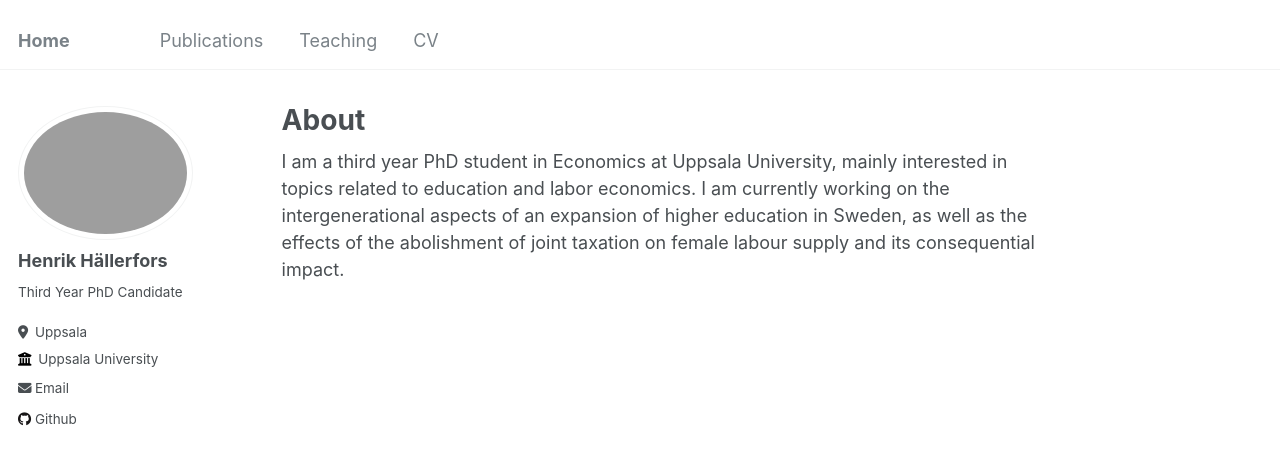
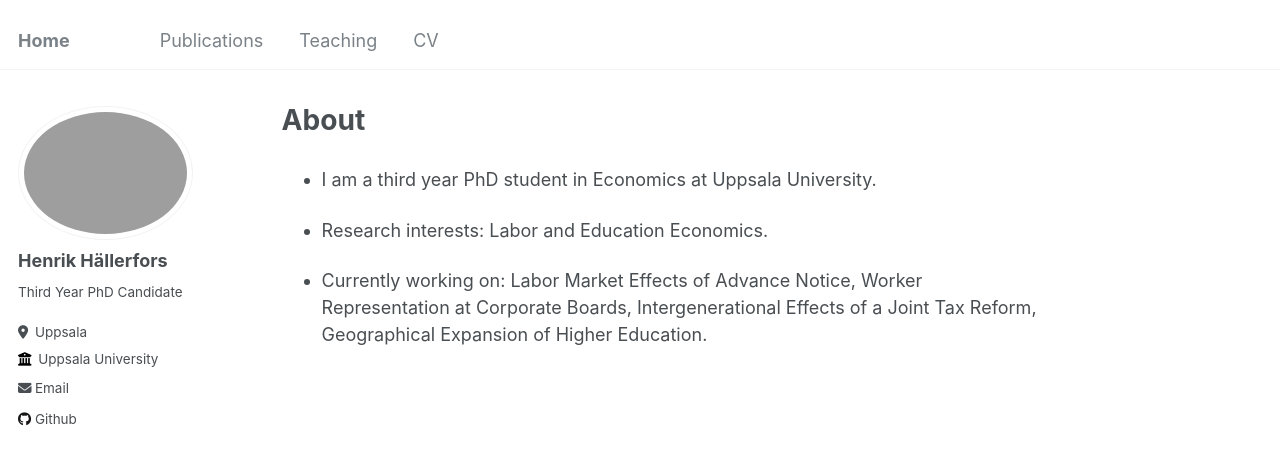
Before and after one commit to hallerfors/hallerfors.github.io, a Jekyll site: the page built from _pages/about.md, in a window 1280 px wide. Shown: the top 465 px of the page. Built offline with Jekyll 4.4.1, drawn with Linux system fonts in a browser that asks for light colours.

Commit message:
Update about.md

```diff
--- a/_pages/about.md
+++ b/_pages/about.md
@@ -7,4 +7,8 @@ redirect_from:
   - /about.html
 ---
 
-I am a third year PhD student in Economics at Uppsala University, mainly interested in topics related to education and labor economics. I am currently working on the intergenerational aspects of an expansion of higher education in Sweden, as well as the effects of the abolishment of joint taxation on female labour supply and its consequential impact.
+* I am a third year PhD student in Economics at Uppsala University.
+
+* Research interests: Labor and Education Economics.
+
+* Currently working on: Labor Market Effects of Advance Notice, Worker Representation at Corporate Boards, Intergenerational Effects of a Joint Tax Reform, Geographical Expansion of Higher Education.
```
